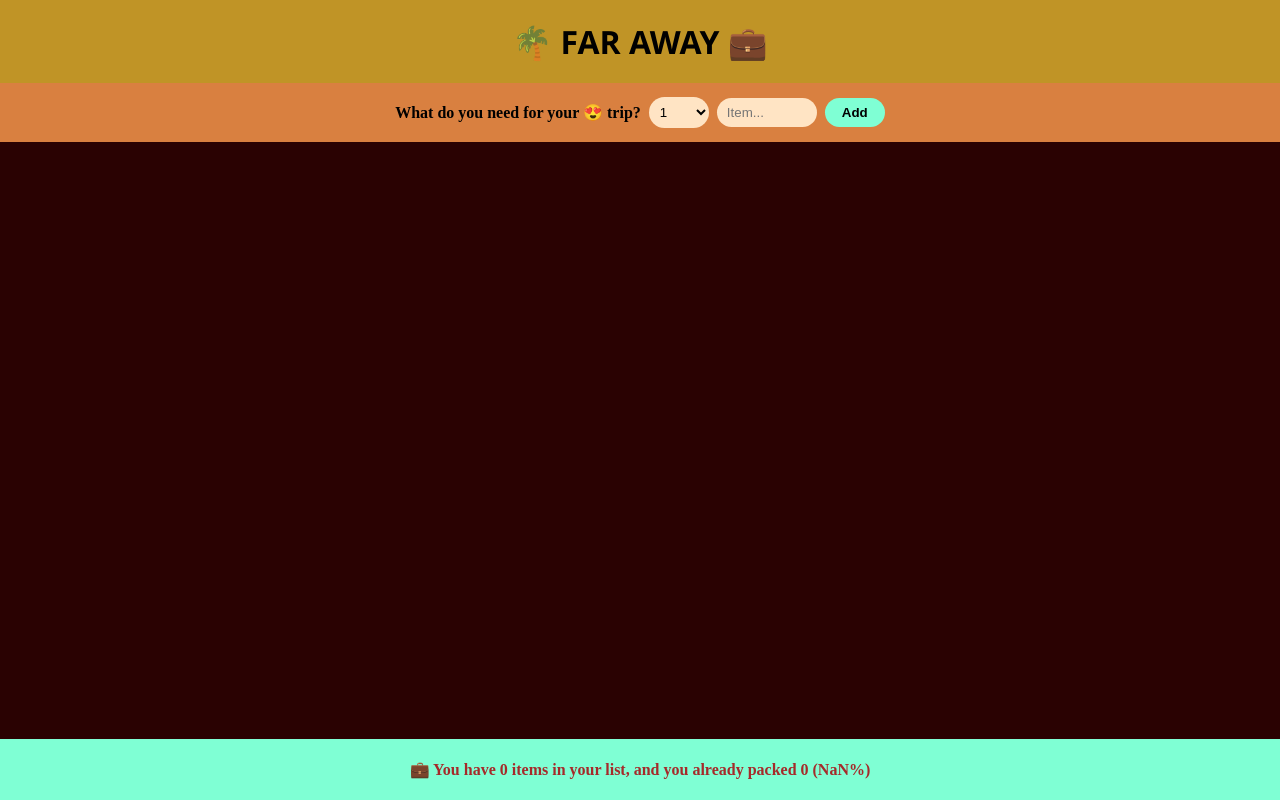
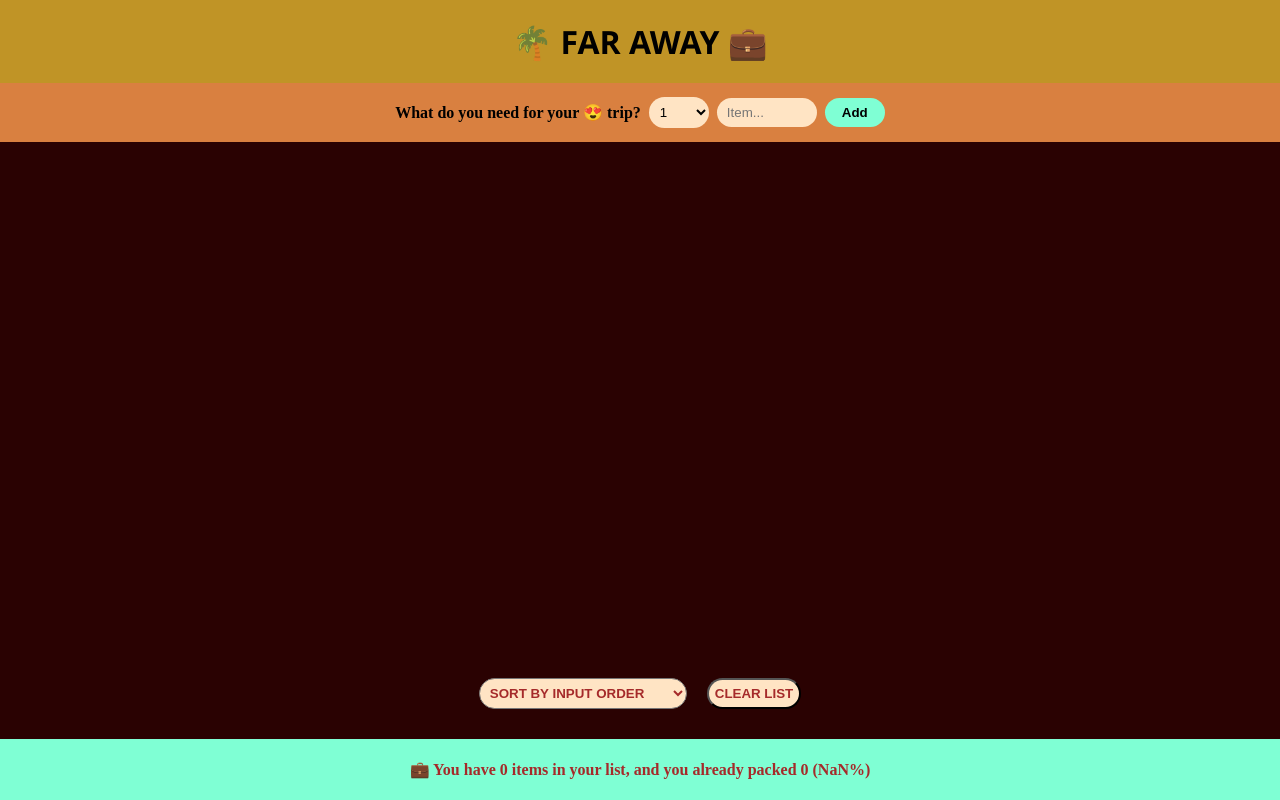
Before and after one commit to 20BCS7199/Travel-List, a React (Vite) app in the folder Travel-list/: page / in a window 1280 px wide. Built offline with nearby package versions, Linux system fonts and the light colour scheme.

Commit message:
clear-item button implemented

```diff
--- a/Travel-list/src/App.jsx
+++ b/Travel-list/src/App.jsx
@@ -42,6 +42,15 @@ function App() {
     setItems(updatedItems);
   };
 
+  const handleClearList = () => {
+    const shouldClearList = window.confirm(
+      "Are you sure you want to delete all items?"
+    );
+    if (shouldClearList) {
+      setItems([]);
+    }
+  };
+
   return (
     <div className="container">
       <Header />
@@ -50,6 +59,7 @@ function App() {
         items={items}
         handleDeleteItem={handleDeleteItem}
         handlePackingStateChange={handlePackingStateChange}
+        handleClearList={handleClearList}
       />
       <Stats itemsCount={itemsCount} packedItemsCount={totalPackedItemsCount} />
     </div>
--- a/Travel-list/src/components/PackingList.jsx
+++ b/Travel-list/src/components/PackingList.jsx
@@ -1,7 +1,12 @@
 import { useState } from "react";
 import classes from "./PackingList.module.css";
 
-const PackingList = ({ items, handleDeleteItem, handlePackingStateChange }) => {
+const PackingList = ({
+  items,
+  handleDeleteItem,
+  handlePackingStateChange,
+  handleClearList,
+}) => {
   return (
     <div className={classes.container}>
       <div className={classes.card}>
@@ -14,7 +19,11 @@ const PackingList = ({ items, handleDeleteItem, handlePackingStateChange }) => {
               className={classes.checkbox}
             />
             <div className={classes.cardcontent}>
-              <h3>
+              <h3
+                style={{
+                  textDecoration: item.isItemPacked ? "line-through" : "none",
+                }}
+              >
                 {item.quantity} {item.item}
               </h3>
               <button
@@ -27,6 +36,16 @@ const PackingList = ({ items, handleDeleteItem, handlePackingStateChange }) => {
           </div>
         ))}
       </div>
+      <div className={classes.filterContainer}>
+        <select className={classes.filter}>
+          <option>SORT BY INPUT ORDER</option>
+          <option>SORT BY PACKED STATUS</option>
+          <option>SORT BY DESCRIPTION</option>
+        </select>
+        <button className={classes.clearButton} onClick={handleClearList}>
+          CLEAR LIST
+        </button>
+      </div>
     </div>
   );
 };
--- a/Travel-list/src/components/PackingList.module.css
+++ b/Travel-list/src/components/PackingList.module.css
@@ -1,5 +1,8 @@
 .container {
   background-color: rgb(42, 2, 2);
+  display: flex;
+  flex-direction: column;
+  justify-content: space-between;
   flex: 1;
   padding: 30px 100px;
 }
@@ -33,3 +36,19 @@ h3 {
   border: none;
   cursor: pointer;
 }
+
+.filterContainer {
+  display: flex;
+  justify-content: center;
+  gap: 20px;
+}
+
+.filter,
+.clearButton {
+  background-color: bisque;
+  border-radius: 20px;
+  outline: none;
+  padding: 6px;
+  color: brown;
+  font-weight: bold;
+}
```
